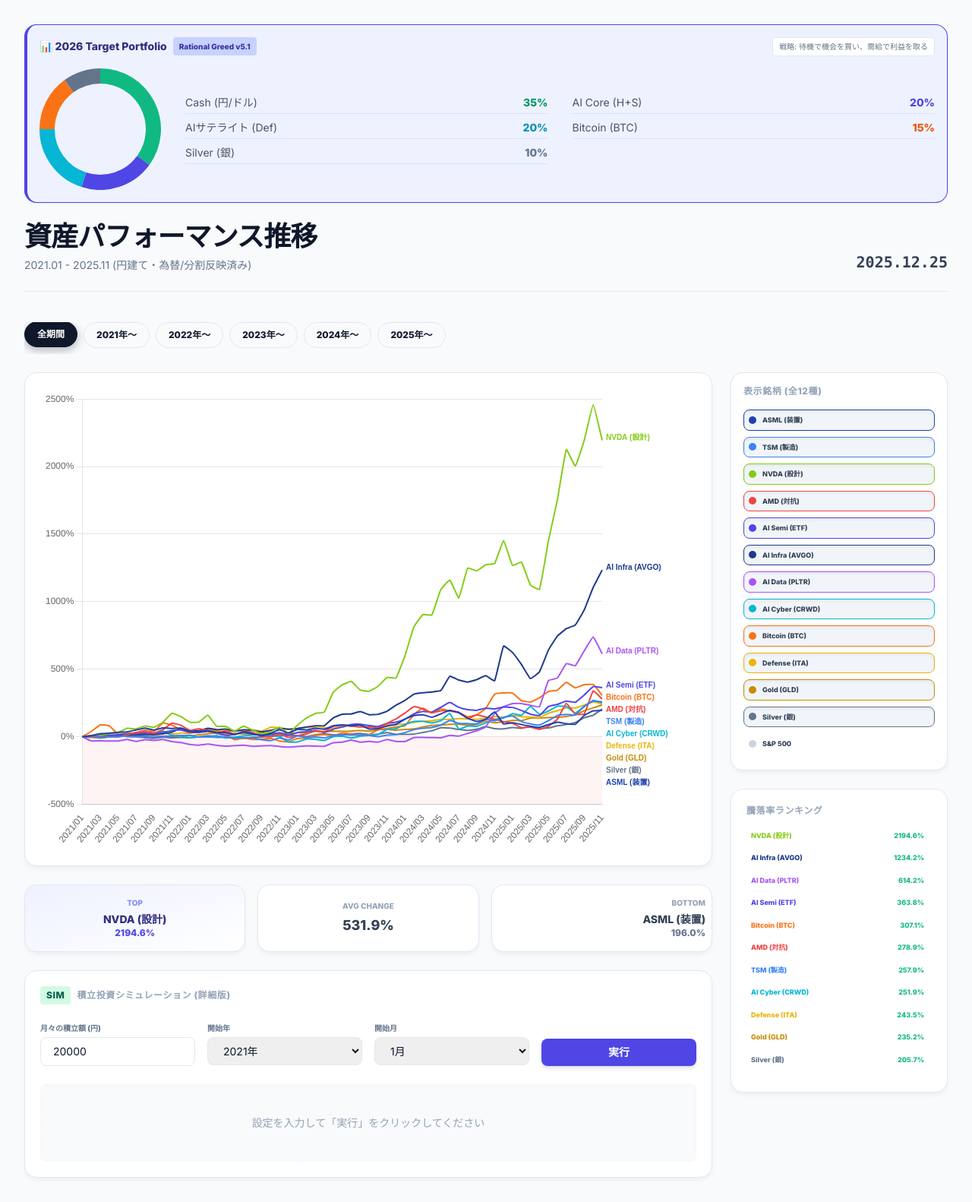
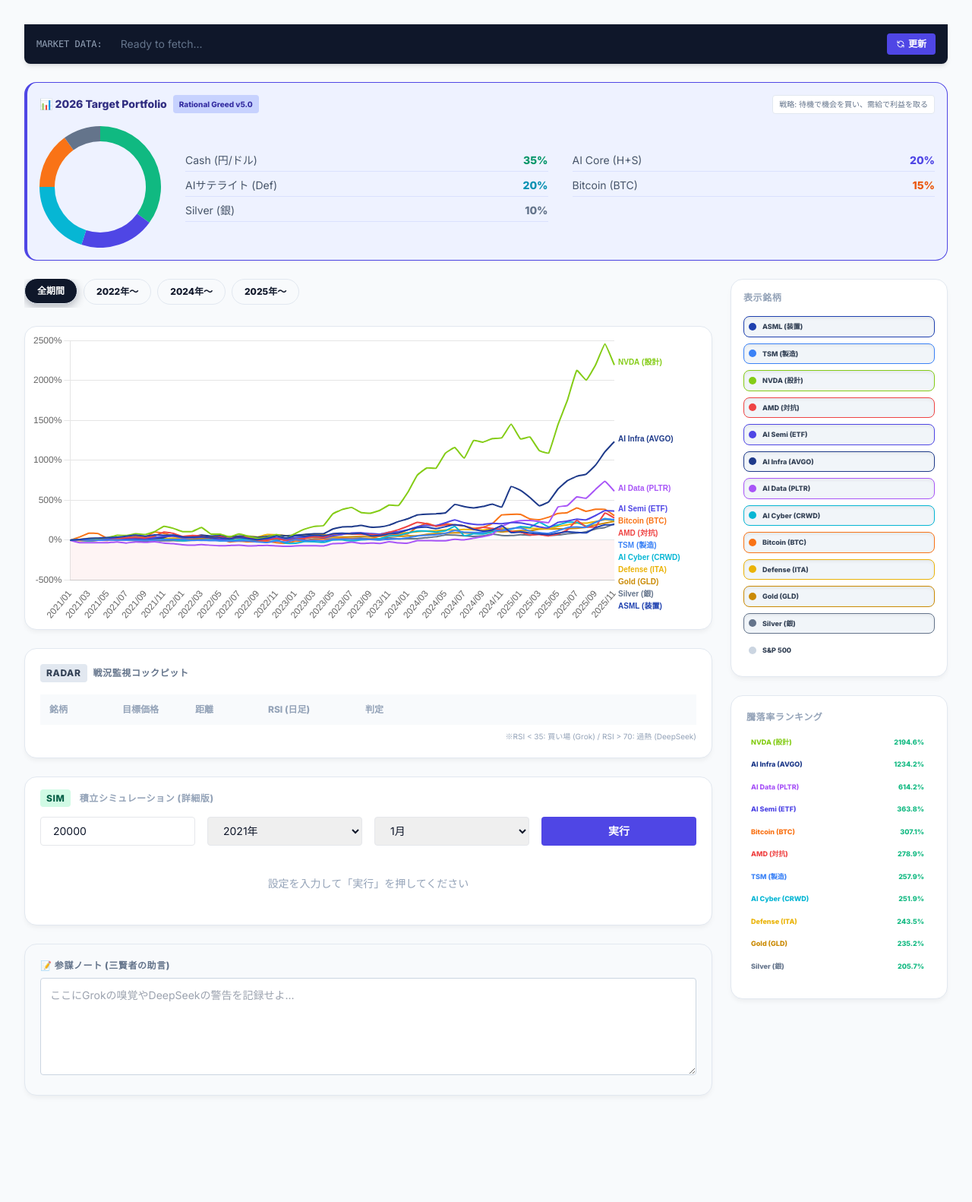
Before and after one commit to naoyann3/rational-greed, a plain HTML site: page index.html in a window 1280 px wide. Shown: the whole page at 76% size. After the commit the page ends 1474 px from the top, so only its background shows below. Drawn offline with nearby package versions, Linux system fonts and the light colour scheme.

Commit message:
Update index.html

```diff
--- a/index.html
+++ b/index.html
@@ -3,31 +3,50 @@
 <head>
 <meta charset="UTF-8">
 <meta name="viewport" content="width=device-width, initial-scale=1.0, maximum-scale=1.0, user-scalable=no">
-<title>Rational Greed v5.1 - Strategic Asset Simulator</title>
+<title>Rational Greed v5.1 - The Command Center</title>
 <script src="https://cdn.tailwindcss.com"></script>
 <script src="https://cdn.jsdelivr.net/npm/chart.js"></script>
 <link href="https://fonts.googleapis.com/css2?family=Inter:wght@400;600;800&family=Noto+Sans+JP:wght@400;500;700&display=swap" rel="stylesheet">
 <style>
-  body { font-family: 'Inter', 'Noto Sans JP', sans-serif; background-color: #f8fafc; color: #0f172a; -webkit-tap-highlight-color: transparent; }
+  body { font-family: 'Inter', 'Noto Sans JP', sans-serif; background-color: #f8fafc; color: #0f172a; }
   .card { background: white; border-radius: 16px; box-shadow: 0 4px 6px -1px rgba(0, 0, 0, 0.05); padding: 20px; border: 1px solid #e2e8f0; }
-  .ranking-scroll { max-height: 500px; overflow-y: auto; }
-  .ranking-scroll::-webkit-scrollbar { width: 4px; }
-  .ranking-scroll::-webkit-scrollbar-thumb { background-color: #cbd5e1; border-radius: 10px; }
   .asset-checkbox:checked + div { background-color: #f1f5f9; border-color: currentColor; box-shadow: inset 0 2px 4px 0 rgba(0, 0, 0, 0.06); }
-  .period-btn { transition: all 0.2s cubic-bezier(0.4, 0, 0.2, 1); touch-action: manipulation; }
-  .period-btn.active { background-color: #0f172a; color: white; border-color: #0f172a; transform: translateY(-1px); box-shadow: 0 4px 12px rgba(15, 23, 42, 0.3); }
+  .period-btn { transition: all 0.2s; }
+  .period-btn.active { background-color: #0f172a; color: white; transform: translateY(-1px); box-shadow: 0 4px 12px rgba(15, 23, 42, 0.3); }
+  /* スクロールバー非表示 */
+  .scrollbar-hide::-webkit-scrollbar { display: none; }
+  .scrollbar-hide { -ms-overflow-style: none; scrollbar-width: none; }
+
+  /* RSIシグナルのアニメーション */
+  @keyframes pulse-green { 0% { box-shadow: 0 0 0 0 rgba(16, 185, 129, 0.7); } 70% { box-shadow: 0 0 0 6px rgba(16, 185, 129, 0); } 100% { box-shadow: 0 0 0 0 rgba(16, 185, 129, 0); } }
+  .signal-buy { animation: pulse-green 2s infinite; border-color: #10b981; color: #047857; background-color: #ecfdf5; }
+  .signal-sell { border-color: #f43f5e; color: #be123c; background-color: #fff1f2; }
+
+  /* シミュレーション結果カード */
   .simulation-result-card { transition: all 0.3s ease; border-left: 4px solid transparent; }
   .simulation-result-card:hover { transform: translateY(-2px); box-shadow: 0 8px 16px rgba(0, 0, 0, 0.05); }
 </style>
 </head>
 <body class="p-3 md:p-8 max-w-[1600px] mx-auto bg-slate-50 pb-20">
 
-  <!-- ★戦略ポートフォリオ表示エリア -->
+  <!-- ★リアルタイム・マーケットバー (文字サイズUP + スクロール) -->
+  <div class="bg-slate-900 text-white py-3 px-4 flex justify-between items-center sticky top-0 z-50 shadow-md rounded-b-lg mb-6">
+    <div class="flex items-center gap-6 overflow-x-auto whitespace-nowrap scrollbar-hide w-full mr-4" id="ticker-area">
+      <span class="text-slate-400 font-mono text-xs shrink-0">MARKET DATA:</span>
+      <span class="text-slate-500 text-sm">Ready to fetch...</span>
+    </div>
+    <button onclick="fetchRealtimeData()" class="bg-indigo-600 hover:bg-indigo-500 text-white px-3 py-1.5 rounded font-bold transition flex items-center gap-1 shrink-0 text-xs">
+      <svg class="w-3 h-3" fill="none" stroke="currentColor" viewBox="0 0 24 24"><path stroke-linecap="round" stroke-linejoin="round" stroke-width="2" d="M4 4v5h.582m15.356 2A8.001 8.001 0 004.582 9m0 0H9m11 11v-5h-.581m0 0a8.003 8.003 0 01-15.357-2m15.357 2H15"></path></svg>
+      更新
+    </button>
+  </div>
+
+  <!-- 戦略ポートフォリオ -->
   <div class="card mb-6 p-4 bg-indigo-50 border-l-4 border-indigo-600 text-slate-900 shadow-sm">
     <div class="flex justify-between items-start mb-4">
       <h3 class="text-sm font-bold flex items-center">
         <span class="mr-2 text-indigo-900">📊 2026 Target Portfolio</span>
-        <span class="text-[10px] bg-indigo-200 px-2 py-0.5 rounded text-indigo-800 font-extrabold">Rational Greed v5.1</span>
+        <span class="text-[10px] bg-indigo-200 px-2 py-0.5 rounded text-indigo-800 font-extrabold">Rational Greed v5.0</span>
       </h3>
       <div class="text-[10px] text-slate-500 bg-white px-2 py-1 rounded border border-slate-200 font-medium">戦略: 待機で機会を買い、需給で利益を取る</div>
     </div>
@@ -43,105 +62,92 @@
     </div>
   </div>
 
-  <header class="mb-6 md:mb-10 border-b border-slate-200 pb-6 flex justify-between items-end">
-    <div>
-      <h1 class="text-2xl md:text-4xl font-extrabold text-slate-900 tracking-tight mb-2">資産パフォーマンス推移</h1>
-      <p class="text-slate-500 font-medium text-xs md:text-sm">2021.01 - 2025.11 (円建て・為替/分割反映済み)</p>
-    </div>
-    <div class="text-xl font-bold text-slate-700 font-mono hidden md:block">2025.12.25</div>
-  </header>
+  <!-- メインエリア -->
+  <div class="flex flex-col lg:grid lg:grid-cols-4 gap-6">
 
-  <!-- 期間選択ボタン (フルセット) -->
-  <div class="mb-6">
-    <div class="overflow-x-auto pb-2 -mx-3 px-3 md:mx-0 md:px-0 scroll-fade-right">
-      <div class="flex gap-2 min-w-max">
+    <!-- チャート & シミュレーション -->
+    <div class="lg:col-span-3 order-1 space-y-6">
+      <!-- 期間選択 -->
+      <div class="overflow-x-auto flex gap-2 pb-1">
         <button class="period-btn active px-4 py-2 rounded-full border border-slate-200 font-bold text-xs" data-period="all">全期間</button>
-        <button class="period-btn px-4 py-2 rounded-full border border-slate-200 font-bold text-xs" data-period="2021">2021年〜</button>
         <button class="period-btn px-4 py-2 rounded-full border border-slate-200 font-bold text-xs" data-period="2022">2022年〜</button>
-        <button class="period-btn px-4 py-2 rounded-full border border-slate-200 font-bold text-xs" data-period="2023">2023年〜</button>
         <button class="period-btn px-4 py-2 rounded-full border border-slate-200 font-bold text-xs" data-period="2024">2024年〜</button>
         <button class="period-btn px-4 py-2 rounded-full border border-slate-200 font-bold text-xs" data-period="2025">2025年〜</button>
       </div>
-    </div>
-  </div>
 
-  <div class="flex flex-col lg:grid lg:grid-cols-4 gap-6">
-    <div class="lg:col-span-3 order-1 space-y-6">
-      <div class="card h-[55vh] md:h-[650px] relative p-1 md:p-6 w-full">
-        <canvas id="chart"></canvas>
-      </div>
+      <div class="card h-[50vh] relative p-2 w-full"><canvas id="chart"></canvas></div>
 
-      <div class="grid grid-cols-3 gap-2 md:gap-4 text-center">
-        <div class="card bg-gradient-to-br from-indigo-50 to-white py-4 px-2">
-          <div class="text-[10px] text-indigo-400 font-bold uppercase mb-1">Top</div>
-          <div id="summary-best-name" class="text-xs md:text-sm font-black text-indigo-900 truncate">-</div>
-          <div id="summary-best-val" class="text-xs font-bold text-indigo-600">-</div>
+      <!-- ★ RSIコックピット (手動入力 & ターゲット) -->
+      <div class="card">
+        <h3 class="text-xs font-bold text-slate-500 uppercase tracking-wider mb-4 flex items-center">
+          <span class="bg-slate-200 text-slate-700 px-2 py-1 rounded mr-2">RADAR</span> 戦況監視コックピット
+        </h3>
+        <div class="overflow-x-auto">
+          <table class="w-full text-sm text-left text-slate-600">
+            <thead class="text-xs text-slate-400 uppercase bg-slate-50">
+              <tr>
+                <th class="p-3 w-24">銘柄</th>
+                <th class="p-3 w-24">目標価格</th>
+                <th class="p-3 w-24">距離</th>
+                <th class="p-3 w-32">RSI (日足)</th>
+                <th class="p-3">判定</th>
+              </tr>
+            </thead>
+            <tbody id="rsi-table-body" class="divide-y divide-slate-100">
+              <!-- JSで生成 -->
+            </tbody>
+          </table>
         </div>
-        <div class="card bg-white py-4 px-2 flex flex-col justify-center">
-          <div class="text-[10px] text-slate-400 font-bold uppercase mb-1">Avg Change</div>
-          <div id="summary-avg" class="text-sm md:text-lg font-black text-slate-700">-</div>
-        </div>
-        <div class="card bg-white py-4 px-2 text-right">
-          <div class="text-[10px] text-slate-400 font-bold uppercase mb-1">Bottom</div>
-          <div id="summary-worst-name" class="text-xs md:text-sm font-black text-slate-700 truncate">-</div>
-          <div id="summary-worst-val" class="text-xs font-bold text-slate-500">-</div>
-        </div>
+        <p class="text-[10px] text-slate-400 mt-2 text-right">※RSI < 35: 買い場 (Grok) / RSI > 70: 過熱 (DeepSeek)</p>
       </div>
 
       <!-- 積立シミュレーション -->
       <div class="card">
-        <h3 class="text-xs font-bold text-slate-400 uppercase tracking-wider mb-6 flex items-center">
-            <span class="bg-emerald-100 text-emerald-800 px-2 py-1 rounded mr-2">SIM</span> 積立投資シミュレーション (詳細版)
+        <h3 class="text-xs font-bold text-slate-400 uppercase tracking-wider mb-4"><span class="bg-emerald-100 text-emerald-800 px-2 py-1 rounded mr-2">SIM</span> 積立シミュレーション (詳細版)</h3>
+        <div class="grid grid-cols-1 md:grid-cols-4 gap-4 mb-4">
+          <input type="number" id="monthly-amount" value="20000" class="w-full px-4 py-2 border rounded text-sm">
+          <select id="start-year" class="w-full px-4 py-2 border rounded text-sm"><option value="2021" selected>2021年</option><option value="2022">2022年</option><option value="2023">2023年</option><option value="2024">2024年</option><option value="2025">2025年</option></select>
+          <select id="start-month" class="w-full px-4 py-2 border rounded text-sm"><option value="01">1月</option><option value="04">4月</option><option value="07">7月</option><option value="10">10月</option></select>
+          <button id="simulate-btn" class="bg-indigo-600 text-white font-bold py-2 rounded text-sm hover:bg-indigo-700 transition">実行</button>
+        </div>
+        <div id="simulation-results" class="space-y-4">
+             <div class="text-center py-6 text-slate-400 text-sm">設定を入力して「実行」を押してください</div>
+        </div>
+      </div>
+
+      <!-- ★ 参謀ノート (Local Storage) -->
+      <div class="card bg-slate-50 border-slate-200">
+        <h3 class="text-xs font-bold text-slate-500 uppercase tracking-wider mb-2 flex justify-between">
+          <span>📝 参謀ノート (三賢者の助言)</span>
+          <span id="save-status" class="text-[10px] text-emerald-500 hidden">Saved!</span>
         </h3>
-        <div class="grid grid-cols-1 md:grid-cols-4 gap-4 mb-6">
-          <div>
-            <label class="block text-[10px] font-bold text-slate-500 mb-1">月々の積立額 (円)</label>
-            <input type="number" id="monthly-amount" value="20000" class="w-full px-4 py-2 border rounded-lg font-medium text-sm">
-          </div>
-          <div>
-            <label class="block text-[10px] font-bold text-slate-500 mb-1">開始年</label>
-            <select id="start-year" class="w-full px-4 py-2 border rounded-lg font-medium text-sm">
-                <option value="2021" selected>2021年</option>
-                <option value="2022">2022年</option>
-                <option value="2023">2023年</option>
-                <option value="2024">2024年</option>
-                <option value="2025">2025年</option>
-            </select>
-          </div>
-          <div>
-            <label class="block text-[10px] font-bold text-slate-500 mb-1">開始月</label>
-            <select id="start-month" class="w-full px-4 py-2 border rounded-lg font-medium text-sm">
-                <option value="01" selected>1月</option><option value="02">2月</option><option value="03">3月</option><option value="04">4月</option><option value="05">5月</option><option value="06">6月</option><option value="07">7月</option><option value="08">8月</option><option value="09">9月</option><option value="10">10月</option><option value="11">11月</option><option value="12">12月</option>
-            </select>
-          </div>
-          <div class="flex items-end">
-            <button id="simulate-btn" class="w-full bg-indigo-600 text-white font-bold py-2 rounded-lg text-sm hover:bg-indigo-700 transition active:scale-95 shadow-md">実行</button>
-          </div>
-        </div>
-
-        <div id="simulation-results" class="space-y-4">
-            <div class="text-center py-10 text-slate-400 bg-slate-50 rounded-lg border border-slate-100 border-dashed">
-                <p class="font-medium text-sm">設定を入力して「実行」をクリックしてください</p>
-            </div>
-        </div>
+        <textarea id="memo-pad" class="w-full h-32 p-3 text-sm border border-slate-300 rounded focus:ring-2 focus:ring-indigo-500 bg-white" placeholder="ここにGrokの嗅覚やDeepSeekの警告を記録せよ..."></textarea>
       </div>
     </div>
 
+    <!-- サイドバー -->
     <div class="lg:col-span-1 space-y-6 order-2">
       <div class="card p-4">
-        <h3 class="text-xs font-bold text-slate-400 uppercase tracking-wider mb-4">表示銘柄 (全12種)</h3>
+        <h3 class="text-xs font-bold text-slate-400 uppercase tracking-wider mb-4">表示銘柄</h3>
         <div class="grid grid-cols-1 gap-1" id="asset-toggles"></div>
       </div>
       <div class="card h-[400px] flex flex-col">
         <h3 class="text-xs font-bold text-slate-400 uppercase tracking-wider mb-3">騰落率ランキング</h3>
-        <div class="flex-1 ranking-scroll pr-1 space-y-1" id="ranking-list"></div>
+        <div class="flex-1 overflow-y-auto pr-1 space-y-1" id="ranking-list"></div>
       </div>
     </div>
   </div>
 
 <script>
+// --- CONFIGURATION ---
+// 監視対象と目標価格 (Target Price)
+const targets = {
+  NVDA: 130, SMH: 220, AVGO: 160, PLTR: 60, CRWD: 300,
+  BTC: 85000, SILVER: 28, GOLD: 250
+};
+
 // =========================================================
-//  DATA DEFINITION
+//  DATA DEFINITION (Real 円建て Data)
 // =========================================================
 const db = {
   ASML: [55915,60412,68098,70580,74238,76361,84088,91588,83404,92534,90076,91606,78055,76972,81501,73110,73641,64999,76531,67971,60002,69829,84373,71638,86226,84207,90671,86716,100989,104931,101416,105156,87928,89288,100539,106740,128184,143376,146870,136371,150730,164536,156139,132100,119022,127814,158615,108753,113925,106371,99140,95067,106124,115814,109945,107270,144464,163015,165519],
@@ -187,8 +193,120 @@ let myChart = null;
 let currentPeriod = 'all';
 let activeKeys = Object.keys(db).filter(k => k !== 'SP500');
 let selectedAssetKey = null;
+// 現在価格のキャッシュ
+let currentPrices = {};
 
-// --- PLUGINS ---
+// --- FUNCTIONS ---
+async function fetchRealtimeData() {
+  const tickerArea = document.getElementById('ticker-area');
+  tickerArea.innerHTML = '<span class="text-indigo-400 animate-pulse text-sm">Fetching data...</span>';
+
+  // ★重要：ここにFinnhub APIキーを入れてください
+  const API_KEY = 'd56ohg9r01qkgd82vfigd56ohg9r01qkgd82vfj0';
+
+  const stocks = ['NVDA', 'SMH', 'AVGO', 'PLTR', 'CRWD', 'ITA', 'GLD', 'SLV'];
+  let html = '';
+
+  try {
+    // 米国株
+    for (const symbol of stocks) {
+      const response = await fetch(`https://finnhub.io/api/v1/quote?symbol=${symbol}&token=${API_KEY}`);
+      const data = await response.json();
+      if(data.c) {
+        currentPrices[symbol] = data.c; // 価格を保存
+        const color = data.dp >= 0 ? 'text-emerald-400' : 'text-rose-400';
+        const sign = data.dp >= 0 ? '+' : '';
+        html += `<div class="flex items-center gap-1 mr-4 shrink-0"><span class="font-bold text-slate-300 text-sm">${symbol}</span><span class="font-mono text-white text-sm">$${data.c}</span><span class="font-mono text-[10px] ${color}">(${sign}${data.dp.toFixed(2)}%)</span></div>`;
+      }
+    }
+    // BTC
+    const btcRes = await fetch('https://api.coingecko.com/api/v3/simple/price?ids=bitcoin&vs_currencies=usd,jpy&include_24hr_change=true');
+    const btcData = await btcRes.json();
+    if(btcData.bitcoin) {
+      currentPrices['BTC'] = btcData.bitcoin.usd; // 価格を保存
+      const color = btcData.bitcoin.usd_24h_change >= 0 ? 'text-emerald-400' : 'text-rose-400';
+      const sign = btcData.bitcoin.usd_24h_change >= 0 ? '+' : '';
+      html += `<div class="flex items-center gap-1 mr-4 border-l border-slate-700 pl-4 shrink-0"><span class="font-bold text-orange-400 text-sm">BTC</span><span class="font-mono text-white text-sm">$${btcData.bitcoin.usd.toLocaleString()}</span><span class="font-mono text-[10px] ${color}">(${sign}${btcData.bitcoin.usd_24h_change.toFixed(2)}%)</span></div>`;
+    }
+    tickerArea.innerHTML = html;
+    updateRsiTable();
+
+  } catch (e) {
+    console.error(e);
+    tickerArea.innerHTML = '<span class="text-rose-500 text-sm">API Error (Check Key)</span>';
+  }
+}
+
+function updateRsiTable() {
+  const tbody = document.getElementById('rsi-table-body');
+  tbody.innerHTML = '';
+
+  Object.keys(targets).forEach(key => {
+    let distanceStr = '-';
+    let currentP = currentPrices[key];
+
+    if(currentP) {
+      const dist = ((currentP - targets[key]) / targets[key]) * 100;
+      const color = dist > 0 ? 'text-rose-500' : 'text-emerald-500';
+      distanceStr = `<span class="${color} font-bold">${dist > 0 ? '+' : ''}${dist.toFixed(1)}%</span>`;
+    }
+
+    const row = document.createElement('tr');
+    row.className = "border-b border-slate-50 hover:bg-slate-50/50 transition";
+    row.innerHTML = `
+      <td class="p-3 font-bold text-slate-700">${key}</td>
+      <td class="p-3 font-mono text-xs text-slate-500">$${targets[key]}</td>
+      <td class="p-3 font-mono text-xs">${distanceStr}</td>
+      <td class="p-3">
+        <input type="number" class="w-16 p-1 border rounded text-center text-sm" placeholder="-" oninput="checkRsi(this)">
+      </td>
+      <td class="p-3 text-xs font-bold text-slate-400 status-cell">-</td>
+    `;
+    tbody.appendChild(row);
+  });
+}
+
+function checkRsi(input) {
+  const val = Number(input.value);
+  const cell = input.parentElement.nextElementSibling;
+
+  if (val && val < 35) {
+    cell.innerHTML = '<span class="px-2 py-1 rounded bg-emerald-100 text-emerald-600 signal-buy">🟢 BUY</span>';
+  } else if (val && val > 70) {
+    cell.innerHTML = '<span class="px-2 py-1 rounded bg-rose-100 text-rose-600 signal-sell">🔴 WAIT</span>';
+  } else {
+    cell.textContent = 'NEUTRAL';
+  }
+}
+
+// ----------------------------------------
+//  Memo Logic
+// ----------------------------------------
+const memoPad = document.getElementById('memo-pad');
+const saveStatus = document.getElementById('save-status');
+
+memoPad.value = localStorage.getItem('rational_greed_memo') || '';
+
+memoPad.addEventListener('input', () => {
+  localStorage.setItem('rational_greed_memo', memoPad.value);
+  saveStatus.classList.remove('hidden');
+  setTimeout(() => saveStatus.classList.add('hidden'), 2000);
+});
+
+// ----------------------------------------
+//  Chart Logic
+// ----------------------------------------
+function initPortfolioChart() {
+    new Chart(document.getElementById('portfolioChart'), {
+      type: 'doughnut',
+      data: {
+        labels: ['Cash', 'AI Core', 'Defense', 'BTC', 'Silver'],
+        datasets: [{ data: [35, 20, 20, 15, 10], backgroundColor: ['#10b981', '#4f46e5', '#06b6d4', '#f97316', '#64748b'], borderWidth: 0 }]
+      },
+      options: { responsive: true, maintainAspectRatio: false, plugins: { legend: { display: false } }, cutout: '75%' }
+    });
+}
+
 const customLabelPlugin = {
   id: 'customSmartLabels',
   afterDatasetsDraw: (chart) => {
@@ -229,23 +347,15 @@ const negativeZonePlugin = {
   }
 };
 
-function initPortfolioChart() {
-    new Chart(document.getElementById('portfolioChart'), {
-      type: 'doughnut',
-      data: {
-        labels: ['Cash', 'AI Core', 'Defense', 'BTC', 'Silver'],
-        datasets: [{ data: [35, 20, 20, 15, 10], backgroundColor: ['#10b981', '#4f46e5', '#06b6d4', '#f97316', '#64748b'], borderWidth: 0 }]
-      },
-      options: { responsive: true, maintainAspectRatio: false, plugins: { legend: { display: false } }, cutout: '75%' }
-    });
-}
-
 function init() {
   initPortfolioChart();
   createAssetToggles();
   renderChart();
   setupSimulationListeners();
   updateDashboard();
+
+  // ★修正：0.5秒待ってから自動実行（これで確実に動きます）
+  setTimeout(fetchRealtimeData, 500);
 }
 
 function createAssetToggles() {
@@ -315,18 +425,21 @@ function updateRanking(keys, startIdx) {
 function setupSimulationListeners() {
   document.getElementById('simulate-btn').addEventListener('click', () => {
     const amount = parseInt(document.getElementById('monthly-amount').value);
-    const date = document.getElementById('start-year').value + '/' + document.getElementById('start-month').value;
-    const startIdx = labels.indexOf(date);
+    const startY = document.getElementById('start-year').value;
+    const startM = document.getElementById('start-month').value;
+    const startDate = `${startY}/${startM}`;
+    const startIdx = labels.indexOf(startDate);
+
+    if (startIdx === -1) { alert('開始日がデータ範囲外です'); return; }
+
     const results = activeKeys.map(key => {
       const data = db[key];
-      if (startIdx === -1 || startIdx >= data.length) return null;
       let totalUnits = 0, totalInv = 0;
       for (let i = startIdx; i < data.length; i++) { totalUnits += amount / data[i]; totalInv += amount; }
       const curVal = totalUnits * data[data.length-1];
-      return { label: meta[key].label, color: meta[key].color, currentValue: curVal, profitPerc: ((curVal - totalInv) / totalInv) * 100, totalUnits: totalUnits };
+      return { label: meta[key].label, color: meta[key].color, totalInvestment: totalInv, currentValue: curVal, profitPerc: ((curVal - totalInv) / totalInv) * 100, totalUnits: totalUnits };
     }).filter(r => r).sort((a,b) => b.profitPerc - a.profitPerc);
 
-    // 詳細版カードデザイン (復活版)
     document.getElementById('simulation-results').innerHTML = results.map((r, index) => `
       <div class="simulation-result-card p-5 border border-slate-200 rounded-xl bg-white mb-4 ${r.profitPerc >= 0 ? 'border-l-emerald-500' : 'border-l-rose-500'}" style="border-left-color:${r.color}">
         <div class="flex items-start justify-between mb-4">
```
